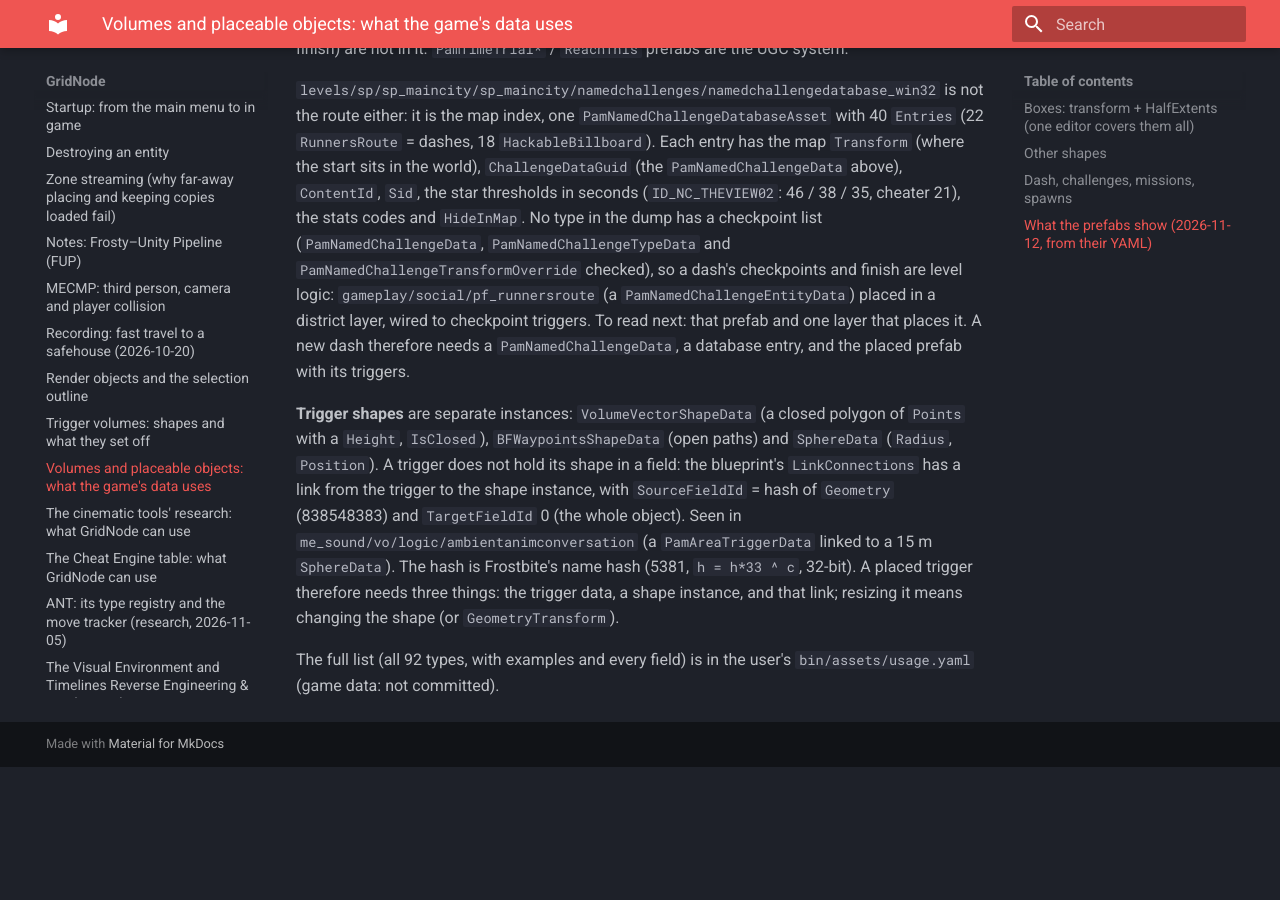
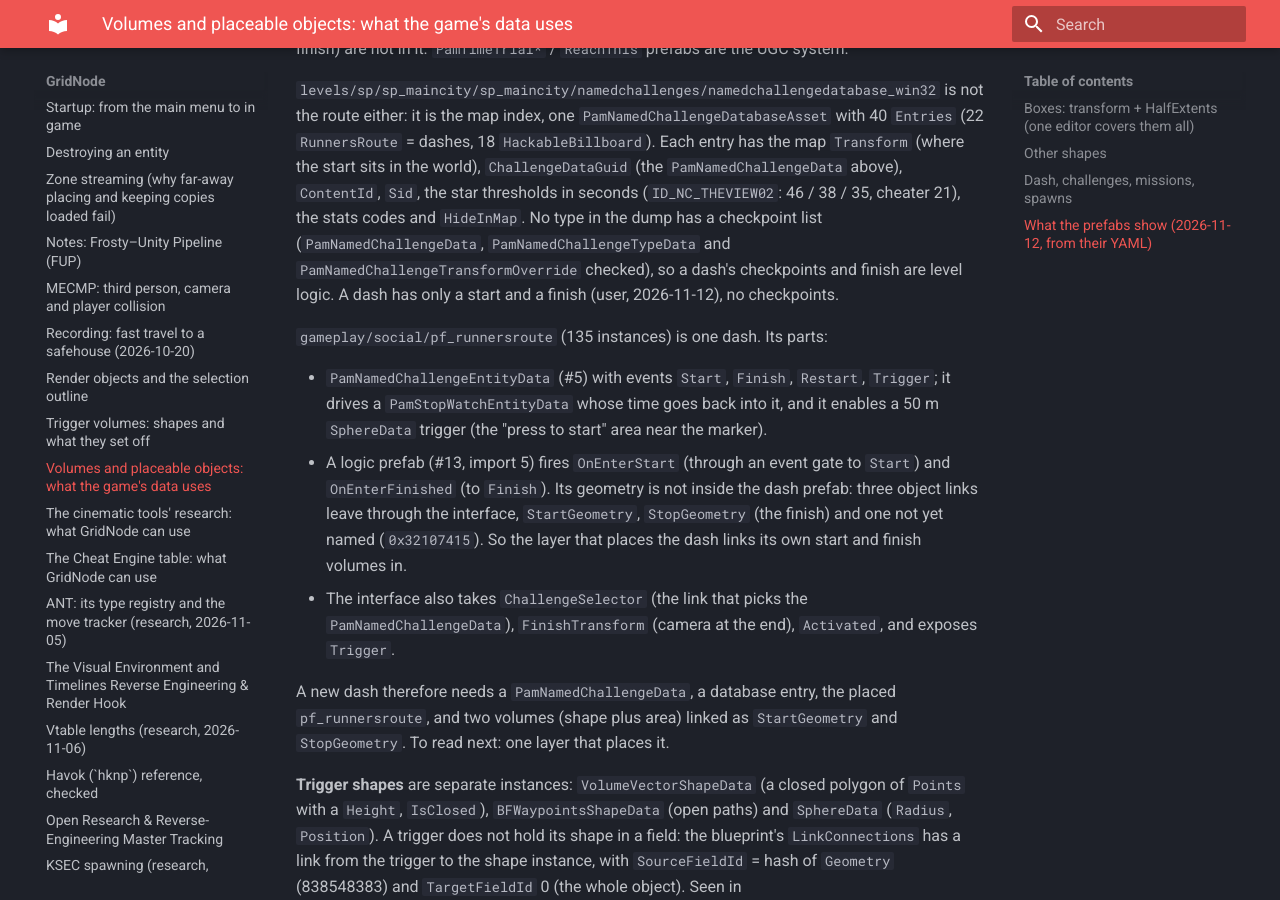
Before and after one commit to CodeNameMeteor/Gridnode, an MkDocs documentation site: the page built from docs/research/volume-catalogue.md, in a window 1280 px wide and 900 px high, scrolled down 2600 px. Built offline with MkDocs 1.6.1 and Material for MkDocs 9.7.7, drawn with Linux system fonts in a browser that asks for light colours; before the commit the page ends 3367 px from its top, so only the background shows below that.

Commit message:
Volume catalogue: how a dash prefab is wired
Co-Authored-By: Claude Opus 5.5 <noreply@anthropic.com>
Claude-Session: https://claude.ai/code/session_019UGCLf6Ks3eQC9xMHytTtg

```diff
--- a/docs/research/volume-catalogue.md
+++ b/docs/research/volume-catalogue.md
@@ -66,9 +66,22 @@ map index, one `PamNamedChallengeDatabaseAsset` with 40 `Entries` (22 `RunnersRo
 `PamNamedChallengeData` above), `ContentId`, `Sid`, the star thresholds in seconds (`ID_NC_THEVIEW02`: 46 / 38 / 35,
 cheater 21), the stats codes and `HideInMap`. No type in the dump has a checkpoint list (`PamNamedChallengeData`,
 `PamNamedChallengeTypeData` and `PamNamedChallengeTransformOverride` checked), so a dash's checkpoints and finish are
-level logic: `gameplay/social/pf_runnersroute` (a `PamNamedChallengeEntityData`) placed in a district layer, wired to
-checkpoint triggers. To read next: that prefab and one layer that places it. A new dash therefore needs a
-`PamNamedChallengeData`, a database entry, and the placed prefab with its triggers.
+level logic. A dash has only a start and a finish (user, 2026-11-12), no checkpoints.
+
+`gameplay/social/pf_runnersroute` (135 instances) is one dash. Its parts:
+
+- `PamNamedChallengeEntityData` (#5) with events `Start`, `Finish`, `Restart`, `Trigger`; it drives a
+  `PamStopWatchEntityData` whose time goes back into it, and it enables a 50 m `SphereData` trigger (the
+  "press to start" area near the marker).
+- A logic prefab (#13, import 5) fires `OnEnterStart` (through an event gate to `Start`) and `OnEnterFinished` (to
+  `Finish`). Its geometry is not inside the dash prefab: three object links leave through the interface,
+  `StartGeometry`, `StopGeometry` (the finish) and one not yet named (`0x32107415`). So the layer that places the
+  dash links its own start and finish volumes in.
+- The interface also takes `ChallengeSelector` (the link that picks the `PamNamedChallengeData`), `FinishTransform`
+  (camera at the end), `Activated`, and exposes `Trigger`.
+
+A new dash therefore needs a `PamNamedChallengeData`, a database entry, the placed `pf_runnersroute`, and two
+volumes (shape plus area) linked as `StartGeometry` and `StopGeometry`. To read next: one layer that places it.
 
 **Trigger shapes** are separate instances: `VolumeVectorShapeData` (a closed polygon of `Points` with a `Height`,
 `IsClosed`), `BFWaypointsShapeData` (open paths) and `SphereData` (`Radius`, `Position`). A trigger does not hold
```
